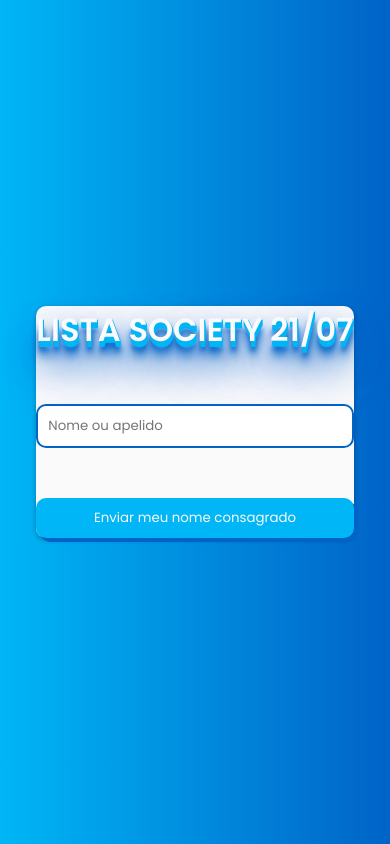
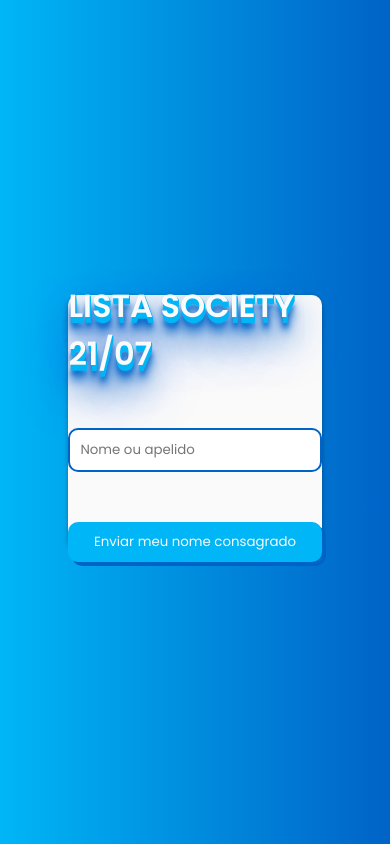
Before and after one commit to WagaoFC/formFut, a React (Vite) app: page / in a window 390 px wide. Built offline with nearby package versions, Linux system fonts and the light colour scheme.

Commit message:
correcao input mobile

```diff
--- a/src/components/Form/styled.ts
+++ b/src/components/Form/styled.ts
@@ -55,7 +55,7 @@ export const Container = styled.div`
     }
 
     @media screen and (max-width: 480px) {
-        width: auto;
-        height: auto;
+        width: 30vh;
+        height: 30vh;
     }
 `
```
